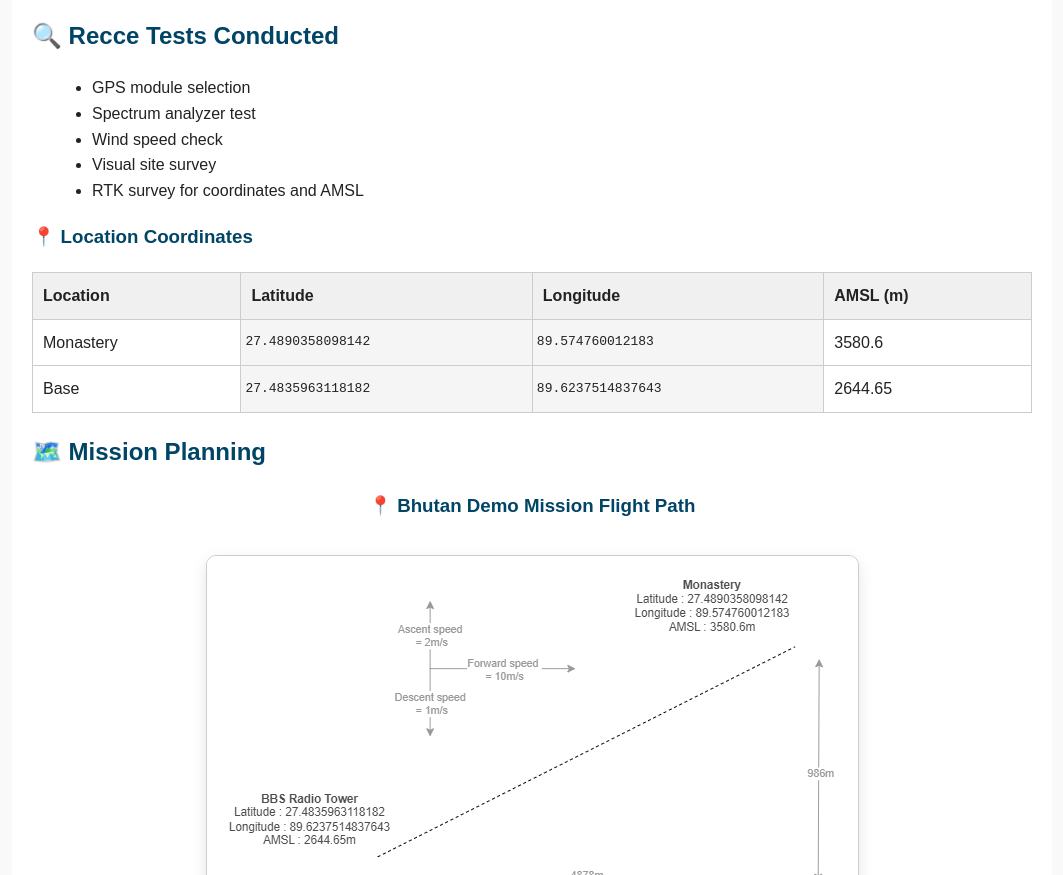
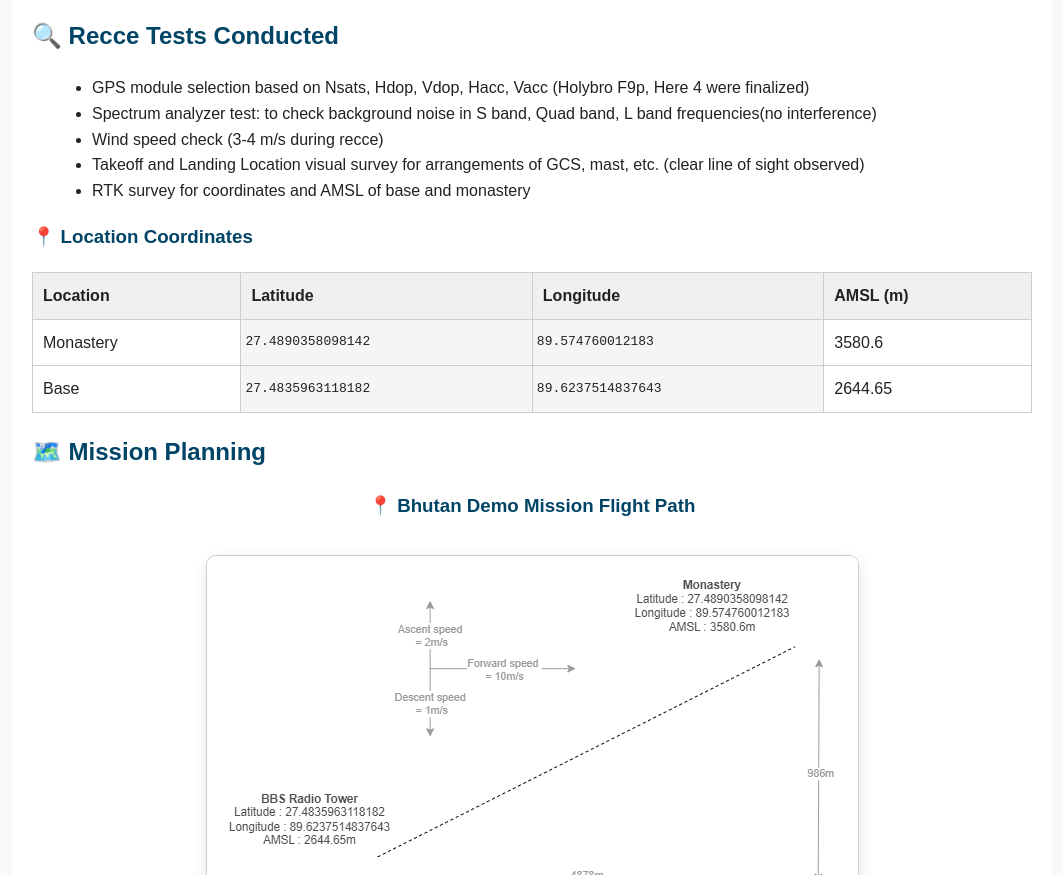
Before and after one commit to prathamEndu/knowledgeBase, a plain HTML site: page index.html in a window 1280 px wide. Shown: the part 1863-2738 px from the top of the page, without its empty margins (108-1171 px from the left). Drawn offline with Linux system fonts and the light colour scheme.

Commit message:
text improvement

```diff
--- a/index.html
+++ b/index.html
@@ -295,11 +295,11 @@
     <section id="recce">
       <h2>🔍 Recce Tests Conducted</h2>
       <ul>
-        <li>GPS module selection</li>
-        <li>Spectrum analyzer test</li>
-        <li>Wind speed check</li>
-        <li>Visual site survey</li>
-        <li>RTK survey for coordinates and AMSL</li>
+        <li>GPS module selection based on Nsats, Hdop, Vdop, Hacc, Vacc (Holybro F9p, Here 4 were finalized)</li>
+        <li>Spectrum analyzer test: to check background noise in S band, Quad band, L band frequencies(no interference)</li>
+        <li>Wind speed check (3-4 m/s during recce)</li>
+        <li>Takeoff and Landing Location visual survey for arrangements of GCS, mast, etc. (clear line of sight observed)</li>
+        <li>RTK survey for coordinates and AMSL of base and monastery</li>
       </ul>
 
       <h3>📍 Location Coordinates</h3>
```
